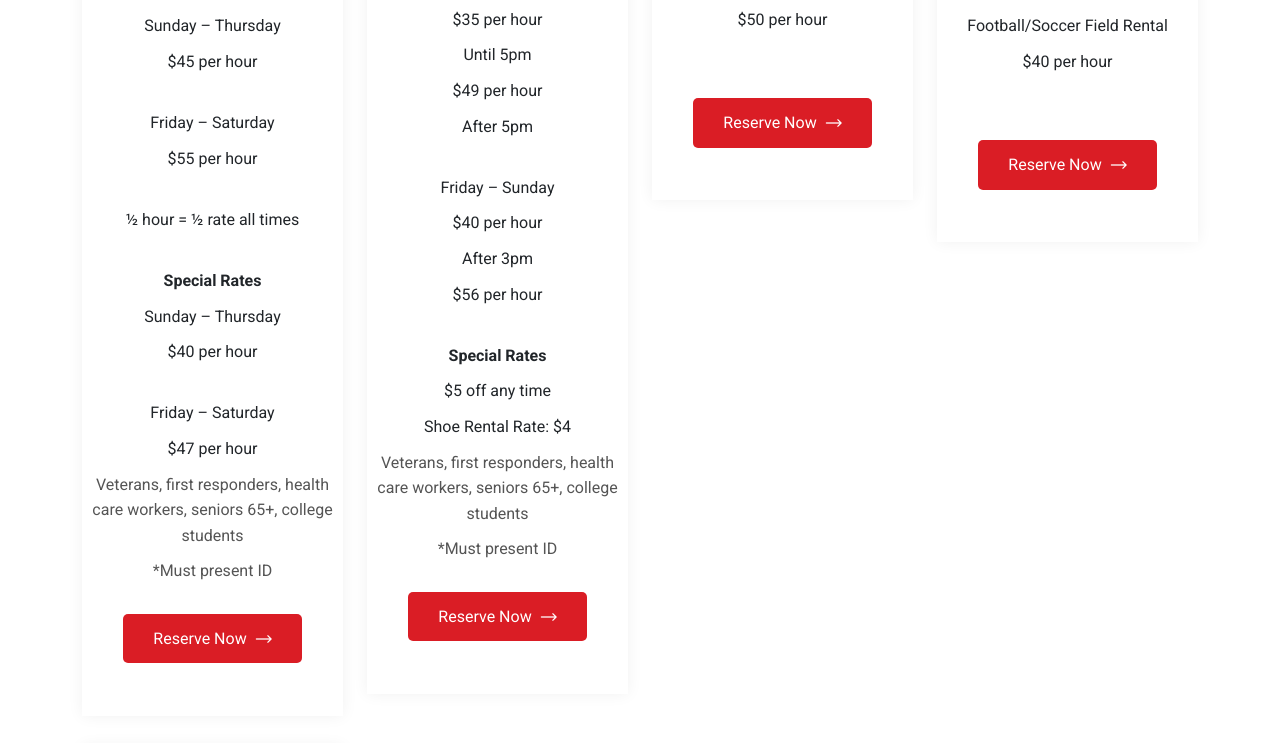
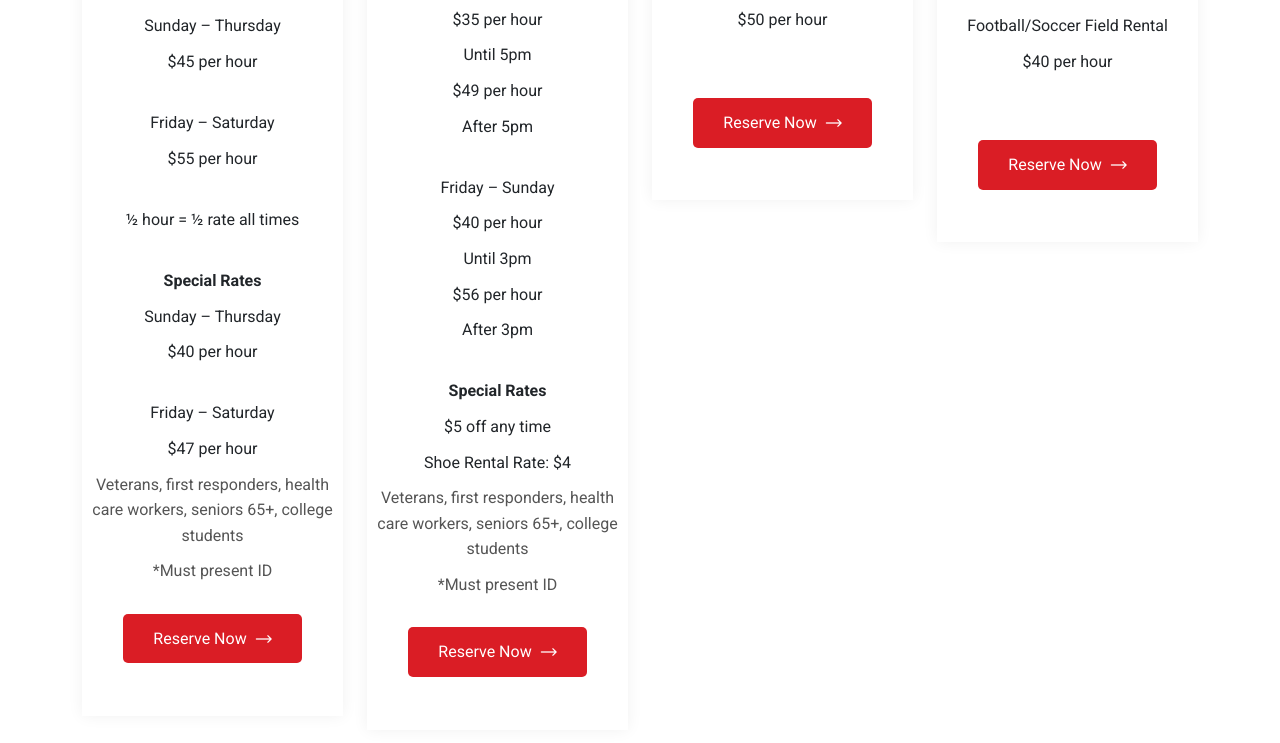
Before and after one commit to lemmiebe/sporthtml, a plain HTML site: page rates.html in a window 1280 px wide. Shown: the part 760-1503 px from the top of the page. Drawn offline with Linux system fonts and the light colour scheme; files whose address does not match are found by name.

Commit message:
Update rates.html

```diff
--- a/rates.html
+++ b/rates.html
@@ -282,8 +282,9 @@
 
 								<li>Friday – Sunday</li>
 								<li>$40 per hour</li>
-								<li>After 3pm</li>
-								<li>$56 per hour</li><br>
+								<li>Until 3pm</li>
+								<li>$56 per hour</li>
+				    				<li>After 3pm</li><br>
 								<li class="fw-bold">Special Rates</li>
 								<li>$5 off any time</li>
 								<li>Shoe Rental Rate: $4</li>
```
